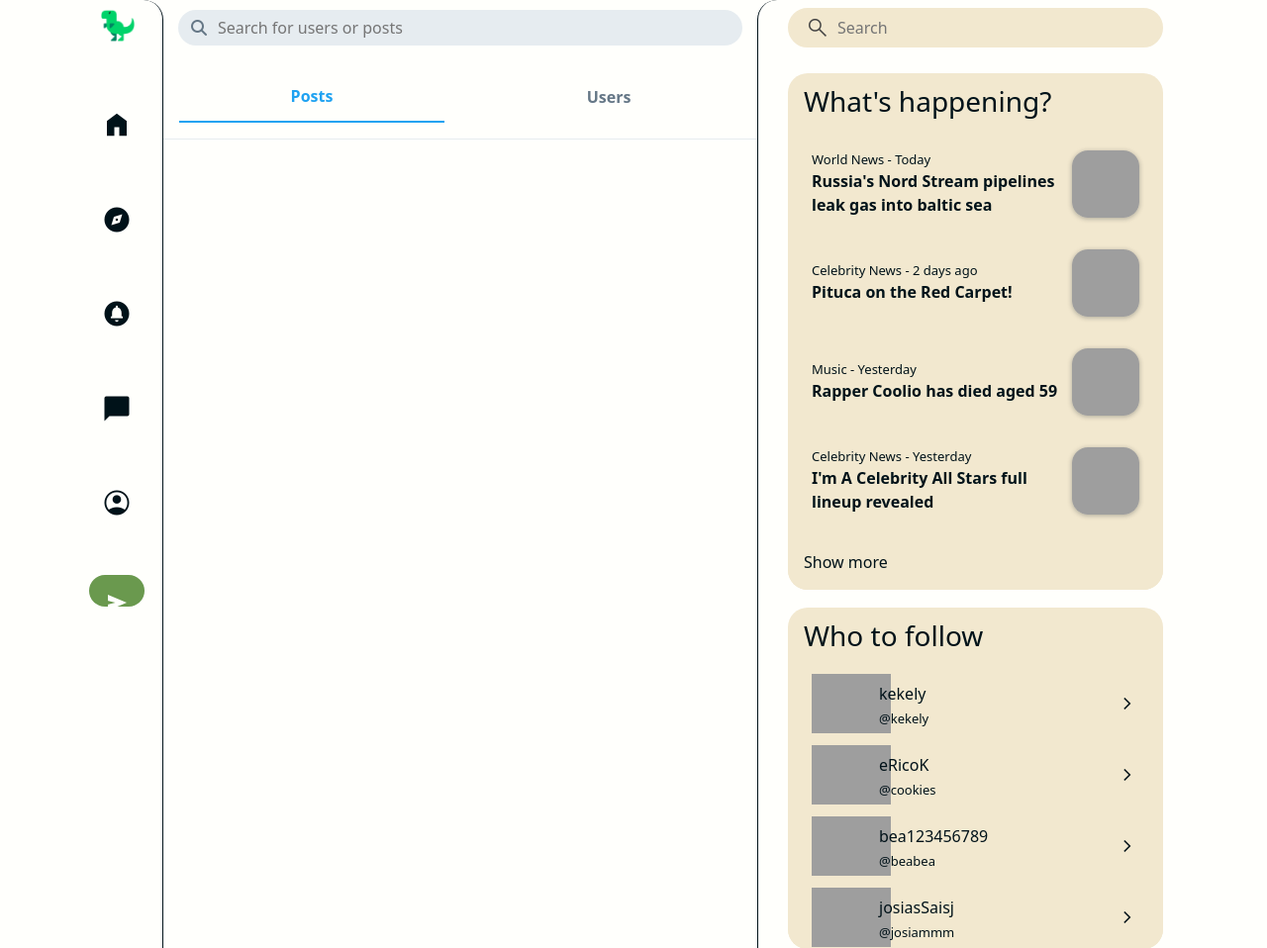
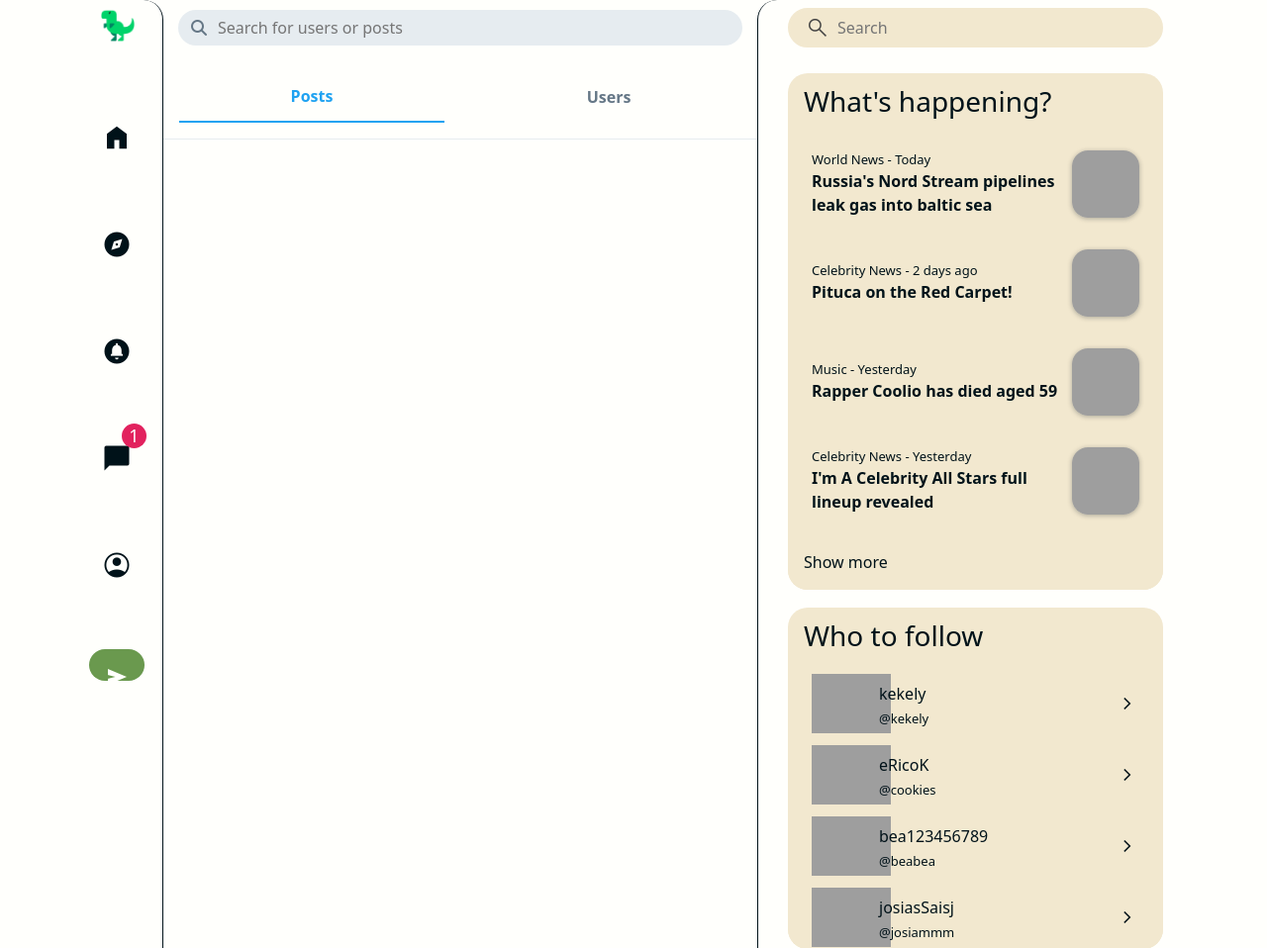
Before and after one commit to realjaypatel/tc, a Node server app: page /search in a window 1280 px wide. Shown: the top 958 px of the page at 99% size. Run offline with Node 20, Linux system fonts and the light colour scheme; a user stored in the database is signed in; tables that the repository leaves empty hold one stand-in row (values such as "Sample post"); data that the repository does not hold is empty; some libraries are stand-ins or nearby versions; grey boxes are pictures that could not be loaded.

Commit message:
notification badge

```diff
--- a/views/layouts/footer.ejs
+++ b/views/layouts/footer.ejs
@@ -169,3 +169,33 @@
 
     <script src="/js/common.js"></script>
     <script src="/js/clientSocket.js"></script>
+
+
+
+
+    <script>
+      function refreshNotificationsBadge()
+  {
+      $.get("/api/notifications", { unreadOnly: true }, (data) => {
+
+          var numResults = data.length;
+
+          if(numResults > 0)
+              $(".notificationsBadge").text(numResults).addClass("active");
+          else
+              $(".notificationsBadge").text("").removeClass("active");
+
+      })
+  }
+  function refreshMessagesBadge()
+{
+    $.get("/api/chats", { unreadOnly: true }, (data) => {
+        var numResults = data.length;
+
+        if(numResults > 0)
+            $(".messagesBadge").text(numResults).addClass("active");
+        else
+            $(".messagesBadge").text(numResults).removeClass("active");
+    })
+}
+  </script>
--- a/views/layouts/main-layout.ejs
+++ b/views/layouts/main-layout.ejs
@@ -22,7 +22,9 @@
                 var userLoggedIn = <%-tempp %>;
 
             </script>
-            <!--<body>
+
+
+          <!-- <body>
 
 
     <div class="wrapper">
@@ -55,7 +57,7 @@
             <div class="mainSectionContainer col-10 col-md-8 col-lg-6">
                 <div class="titleContainer">
                     <h1><%= pageTitle %></h1>
-                </div> -->
+                </div>
 
 
 
@@ -67,8 +69,7 @@
 
 
 
-
-
+            -->
 
             <!DOCTYPE html>
             <html lang="en">
@@ -107,12 +108,17 @@
                             </div>
 
                             <div class="icon-text-button"><a href="/notifications">
-                                    <i class="material-symbols-outlined">circle_notifications</i></a>
+                                    <i class="material-symbols-outlined">circle_notifications</i>
+                                    <span class="notificationsBadge"></span>
+                                </a>
                                 <span>Notifications</span>
                             </div>
 
+
+
                             <div class="icon-text-button"><a href="/messages">
-                                    <i class="material-symbols-outlined">chat_bubble</i></a>
+                                    <i class="material-symbols-outlined">chat_bubble</i>
+                                    <span class="messagesBadge"></span></a>
                                 <span>Messages</span>
                             </div>
 
@@ -167,10 +173,14 @@
 
                             <div class="icon-button""><a href=" /notifications">
                                 <i class="material-symbols-outlined">circle_notifications</i></a>
+                                <span class="notificationsBadge"></span>
+
                             </div>
 
                             <div class="icon-button""><a href=" /messages">
-                                <i class="material-symbols-outlined">chat_bubble</i></a>
+                                <i class="material-symbols-outlined">chat_bubble</i>
+                                <span class="messagesBadge"></span>
+                            </a>
                             </div>
 
                             <!-- <div class="icon-button" onclick="goTo('bookmarks')">
@@ -240,11 +250,14 @@
                                 <!-- NOTIFICATIONS -->
                                 <a href="/notifications">
                                     <i class="material-symbols-outlined noselect">notifications</i></a>
-                            </div>
+                                    <span class="notificationsBadge"></span>
+
+                                </div>
                             <div class="nav-button">
                                 <a href="/messages">
                                     <i class="material-symbols-outlined noselect">mail</i></a>
-                            </div>
+                                    <span class="messagesBadge"></span>
+                                </div>
                         </div>
 
 
@@ -271,3 +284,57 @@
 
 
 </style>
+
+
+
+
+
+
+
+
+<style>
+    .notificationsBadge,
+.messagesBadge
+{
+    background-color: var(--red);
+    height: 25px;
+    width: 25px;
+    border-radius: 50%;
+    position: absolute;
+    /* top: 0; */
+    /* right: 0; */
+    color: white;
+    font-size: 18px;
+    display: flex;
+    align-items: center;
+    justify-content: center;
+    visibility: hidden;
+}
+
+.notificationsBadge.active,
+.messagesBadge.active
+{
+    visibility: visible;
+}
+
+
+.top .messagesBadge{
+    position:relative;
+    top: -50px;
+}
+.top-compact .messagesBadge{
+    position:relative;
+    top: -50px;
+    right:-20px
+}
+
+.top .notificationsBadge{
+    position:relative;
+    top: -50px;
+}
+.top-compact .notificationsBadge{
+    position:relative;
+    top: -50px;
+    right:-20px
+}
+</style>
```
Also changed, not shown: public/css/main.css (line endings or trailing spaces).
